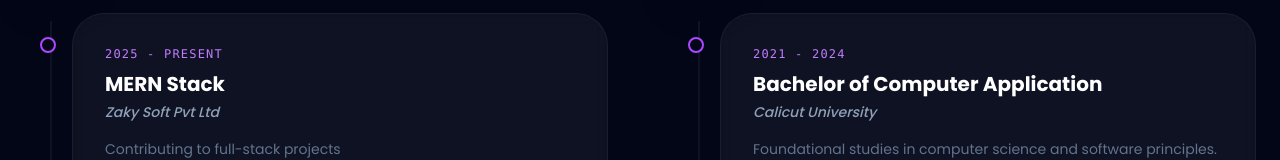
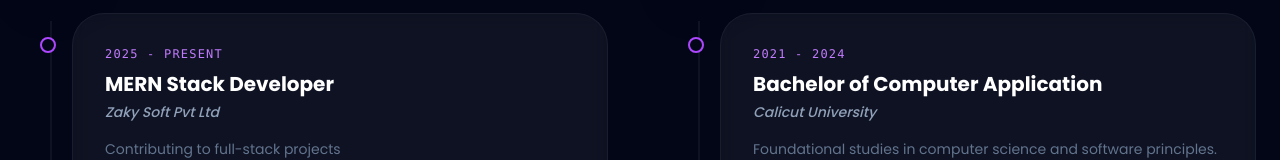
Before and after one commit to nasimudheen-t/newportfolio2026, a Next.js app: page /about in a window 1280 px wide. Shown: the part 873-1033 px from the top of the page. Built offline with nearby package versions, Linux system fonts and the light colour scheme.

Commit message:
new chnages added to portfolio

```diff
--- a/src/components/sections/resume.jsx
+++ b/src/components/sections/resume.jsx
@@ -23,7 +23,7 @@
             <div className="space-y-6 relative before:absolute before:left-[1.65rem] before:top-2 before:bottom-2 before:w-[2px] before:bg-white/5">
               <Card
                 year={"2025 - Present"}
-                title={"MERN Stack "}
+                title={"MERN Stack Developer"}
                 institution={"Zaky Soft Pvt Ltd"}
                 description="Contributing to full-stack projects "
               />
```
